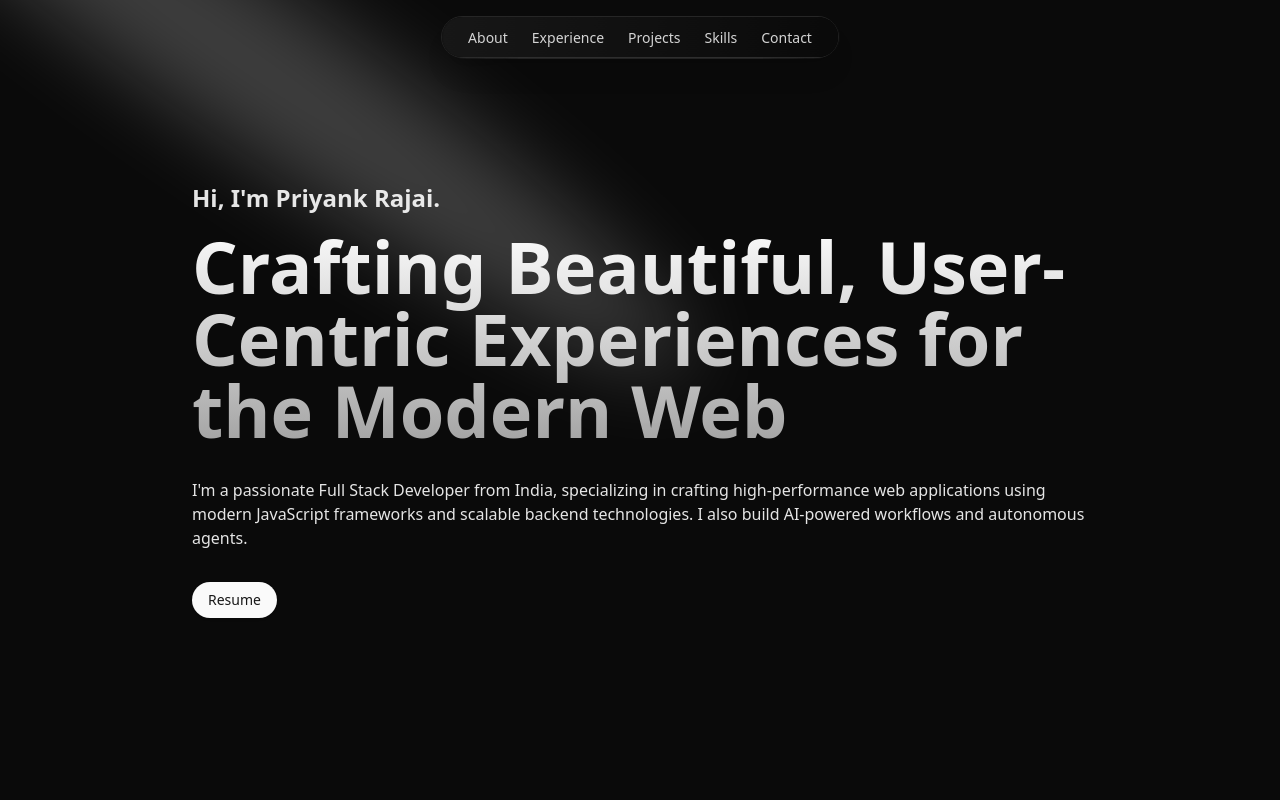
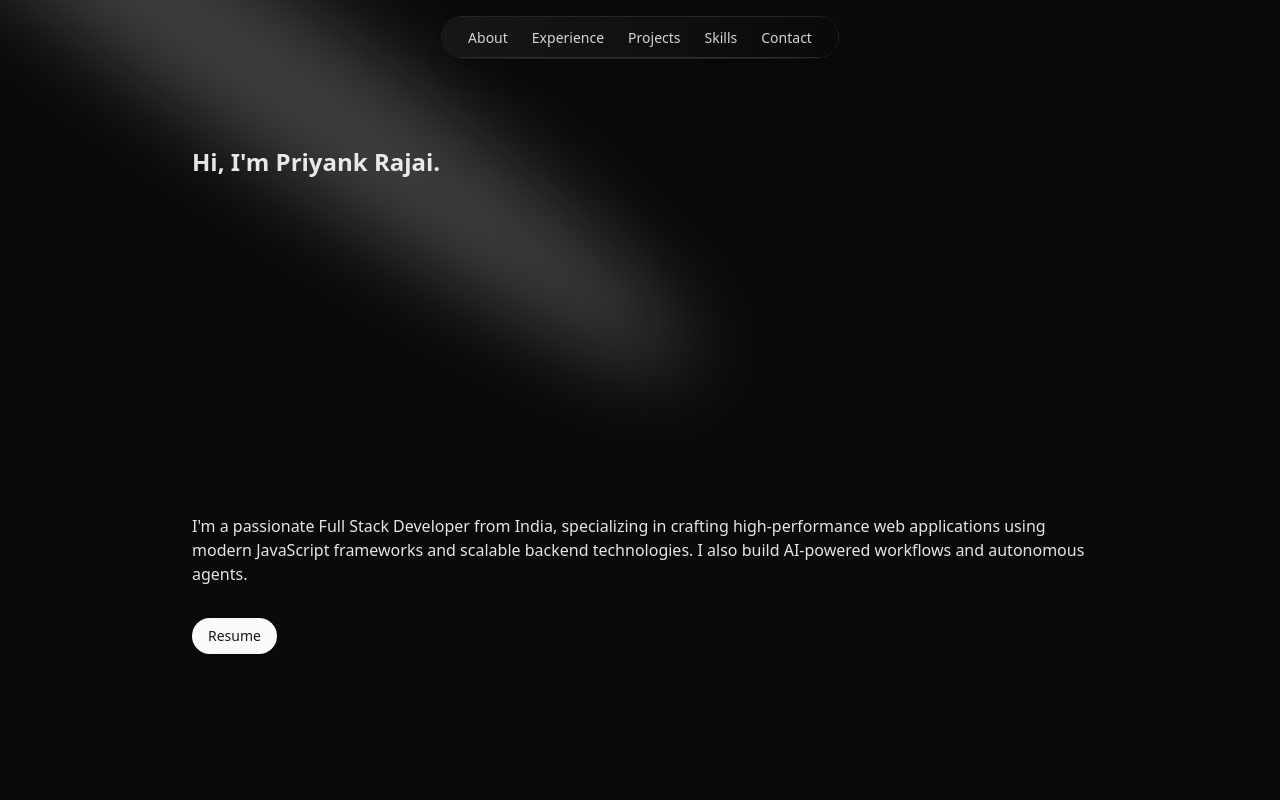
Before and after one commit to Ipriyankrajai/portfolio-v4, a Next.js app: page / in a window 1280 px wide. Shown: the top 800 px of the page. Built offline with nearby package versions, Linux system fonts and the light colour scheme.

Commit message:
feat(hero): add staggered text animation

```diff
--- a/components/hero.tsx
+++ b/components/hero.tsx
@@ -3,6 +3,7 @@ import Link from "next/link";
 import { siteConfig } from "@/config";
 import { cn } from "@/lib/utils";
 import BlurFade from "./ui/blur-fade";
+import { motion } from "framer-motion";
 import { buttonVariants } from "./ui/button";
 import { Spotlight } from "./ui/spotlight";
 
@@ -21,9 +22,35 @@ export function Hero() {
             </h1>
           </BlurFade>
           <BlurFade delay={BLUR_FADE_DELAY * 4} className="mb-8 mt-4">
-            <h2 className="bg-gradient-to-b from-neutral-50 to-neutral-400 bg-clip-text text-center text-4xl font-bold text-transparent sm:text-left md:text-6xl lg:text-7xl">
-              Crafting Beautiful, User-Centric Experiences for the Modern Web
-            </h2>
+            <motion.h2
+              className="bg-gradient-to-b from-neutral-50 to-neutral-400 bg-clip-text text-center text-4xl font-bold text-transparent sm:text-left md:text-6xl lg:text-7xl"
+              variants={{
+                visible: {
+                  transition: { staggerChildren: 0.05 },
+                },
+              }}
+              initial="hidden"
+              animate="visible"
+            >
+              {"Crafting Beautiful, User-Centric Experiences for the Modern Web"
+                .split(" ")
+                .map((word, index) => (
+                  <motion.span
+                    key={word + index}
+                    variants={{
+                      hidden: { opacity: 0, y: "0.25em" },
+                      visible: {
+                        opacity: 1,
+                        y: 0,
+                        transition: { duration: 0.4, ease: "easeOut" },
+                      },
+                    }}
+                    className="inline-block"
+                  >
+                    {word}&nbsp;
+                  </motion.span>
+                ))}
+            </motion.h2>
           </BlurFade>
           <BlurFade delay={BLUR_FADE_DELAY * 5}>
             <p className="text-center text-base font-medium text-neutral-200 sm:text-left">
```
